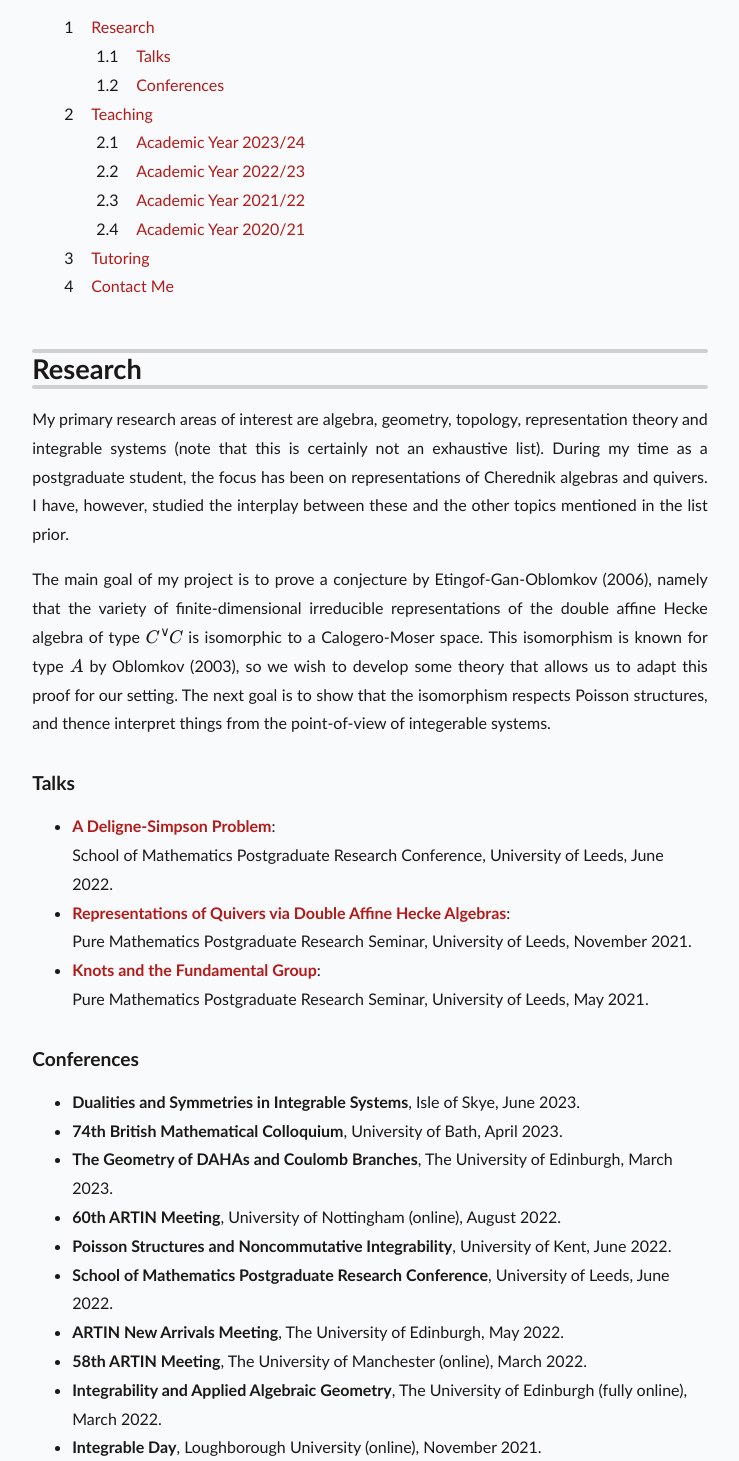
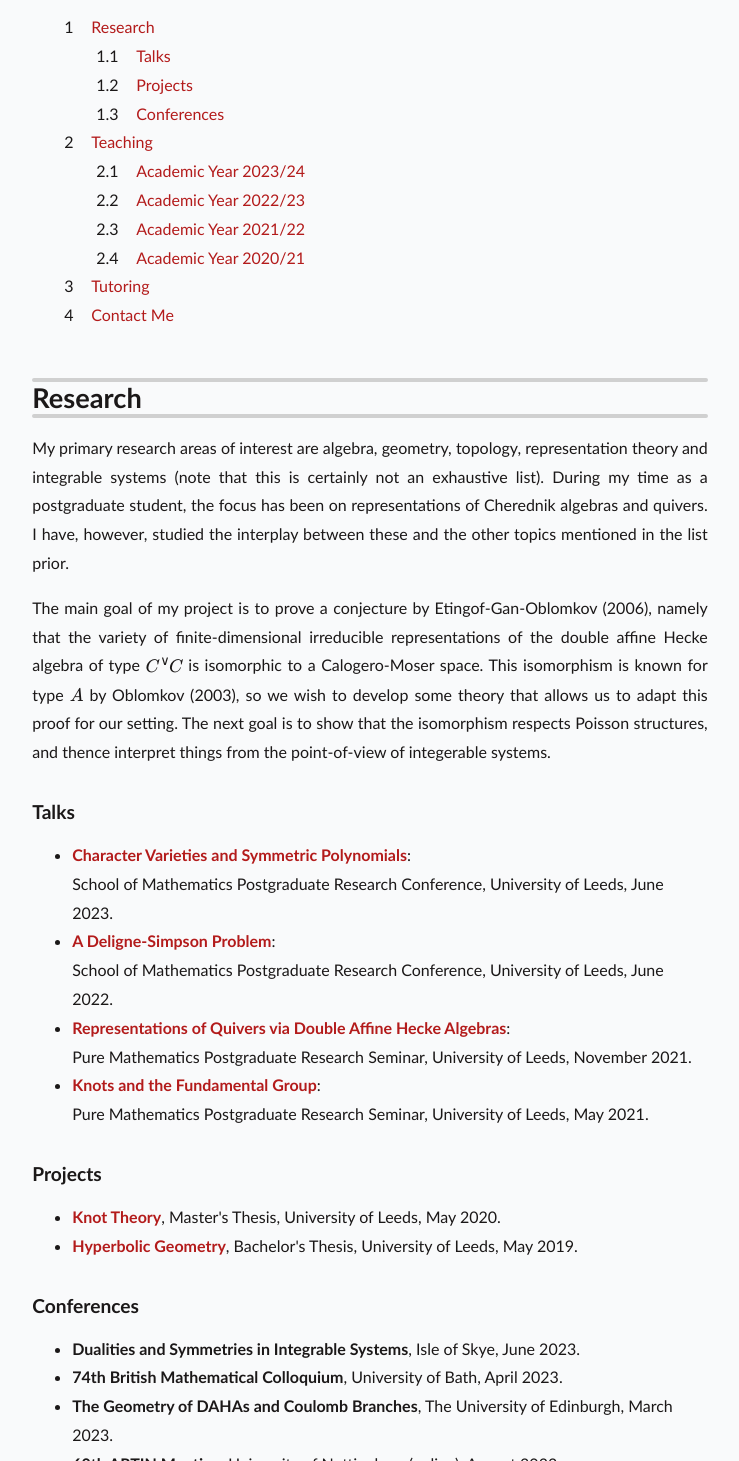
Before and after one commit to BradJackRyan/bradjackryan.github.io, a plain HTML site: page index.html in a window 1280 px wide. Shown: the part 406-1867 px from the top of the page, without its empty margins (270-1009 px from the left). Drawn offline with nearby package versions, Linux system fonts and the light colour scheme; a web font is replaced by a local one.

Commit message:
Update index.html
Added a talk and a new section called "Projects"

```diff
--- a/index.html
+++ b/index.html
@@ -32,6 +32,7 @@
 <li><a href="#Research">Research</a>
 	<ol>
 	<li><a href="#Talks">Talks</a></li>
+	<li><a href="#Projects">Projects</a></li>
 	<li><a href="#Conferences">Conferences</a></li>
 	</ol>
 </li>
@@ -61,9 +62,18 @@
 <!----- Talks ----->
 <h4 id="Talks">Talks</h4>
 <ul>
+	<li><a href="./Files/Talk-Character-Varieties-and-Symmetric-Polynomials.pdf#view=Fit" target="_blank"><b>Character Varieties and Symmetric Polynomials</b></a>:</br> School of Mathematics Postgraduate Research Conference, University of Leeds, June 2023.</li>
 	<li><a href="./Files/Talk-A-Deligne-Simpson-Problem.pdf#view=Fit" target="_blank"><b>A Deligne-Simpson Problem</b></a>:</br>School of Mathematics Postgraduate Research Conference, University of Leeds, June 2022.</li>
 	<li><a href="./Files/Talk-Representations-of-Quivers-via-DAHAs.pdf#view=Fit" target="_blank"><b>Representations of Quivers via Double Affine Hecke Algebras</b></a>:</br> Pure Mathematics Postgraduate Research Seminar, University of Leeds, November 2021.</li>
 	<li><a href="./Files/Talk-Knots-and-the-Fundamental-Group.pdf#view=Fit" target="_blank"><b>Knots and the Fundamental Group</b></a>:</br> Pure Mathematics Postgraduate Research Seminar, University of Leeds, May 2021.</li>
+</ul>
+
+
+<!----- Projects ----->
+<h4 id="Projects">Projects</h4>
+<ul>
+	<li><a href="./Files/Knot-Theory.pdf" target="_blank"><b>Knot Theory</b></a>, Master's Thesis, University of Leeds, May 2020.</li>
+	<li><a href="./Files/Hyperbolic-Geometry.pdf" target="_blank"><b>Hyperbolic Geometry</b></a>, Bachelor's Thesis, University of Leeds, May 2019.</li>
 </ul>
 
 
@@ -167,24 +177,10 @@
 <a href="#Reference1">&#8617</a>
 </p>
 </div>
+</body>
 
 
 
 
-
-
-
-
-<!--<div class="theorem">...</div>
-<div class="definition">...</div>
-<div class="lemma">...</div>
-<div class="proof">...</div>-->
-</body>
 <script id="MathJax-script" async src="https://cdn.jsdelivr.net/npm/mathjax@3/es5/tex-mml-chtml.js"></script>
-<!--<script>document.documentElement.scrollTop = 0;</script>-->
-<script>
-function myFunction() {
-  var popup = document.getElementById("myPopup");
-  popup.classList.toggle("show");
-}
-</script>
+<script> function myFunction() {var popup = document.getElementById("myPopup"); popup.classList.toggle("show");}</script>
```
